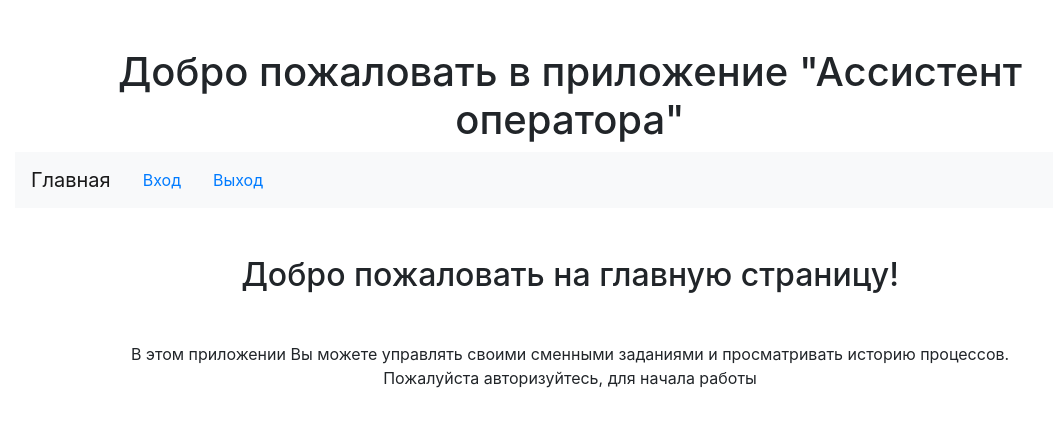
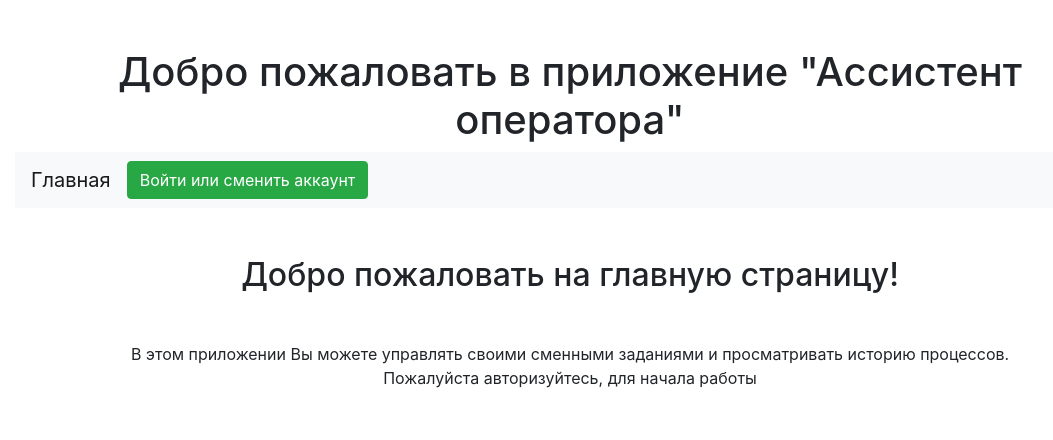
Before and after one commit to Niyaz0912/factory, a Django app: page / in a window 1280 px wide. Shown: the top 440 px of the page, without its empty margins (70-1123 px from the left). Run offline with Django 5.2, Linux system fonts and the light colour scheme; some libraries are stand-ins or nearby versions.

Commit message:
Убрал кнопку Выхода

```diff
--- a/process_history/templates/base.html
+++ b/process_history/templates/base.html
@@ -14,9 +14,9 @@
     <header>
         <h1 class="text-center">Добро пожаловать в приложение "Ассистент оператора"</h1>
         <nav class="navbar navbar-expand-lg navbar-light bg-light">
-            <a class="navbar-brand" href="{% url 'process_history:home' %}">Главная</a>
-            <a class="nav-link" href="{% url 'users:login' %}">Вход</a>
-            <a class="nav-link" href="{% url 'users:logout' %}">Выход</a>
+            <a class="navbar-brand float-left" href="{% url 'process_history:home' %}">Главная</a>
+            <a class="btn btn-success float-right" href="{% url 'users:login' %}">Войти или сменить аккаунт</a>
+
         </nav>
     </header>
 
```
